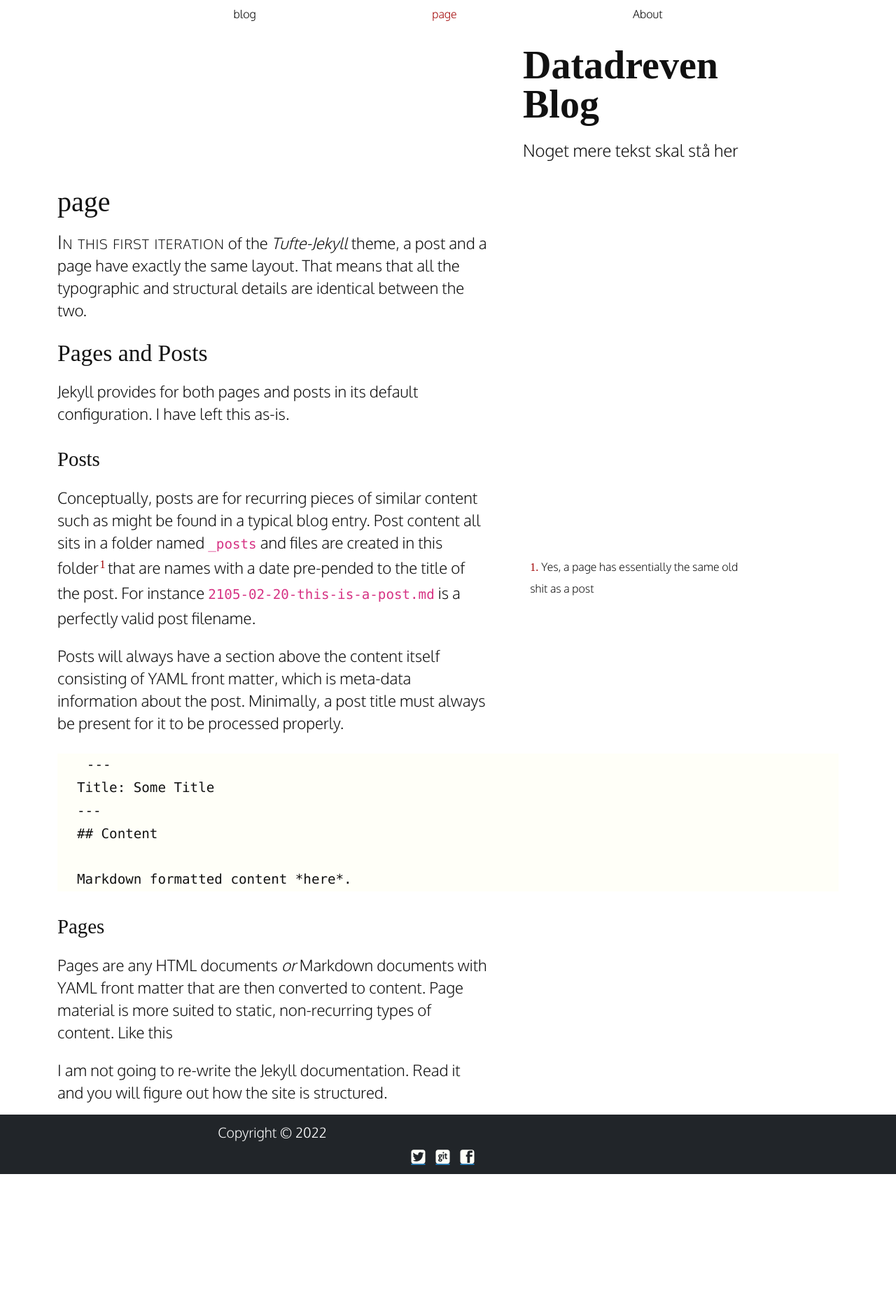
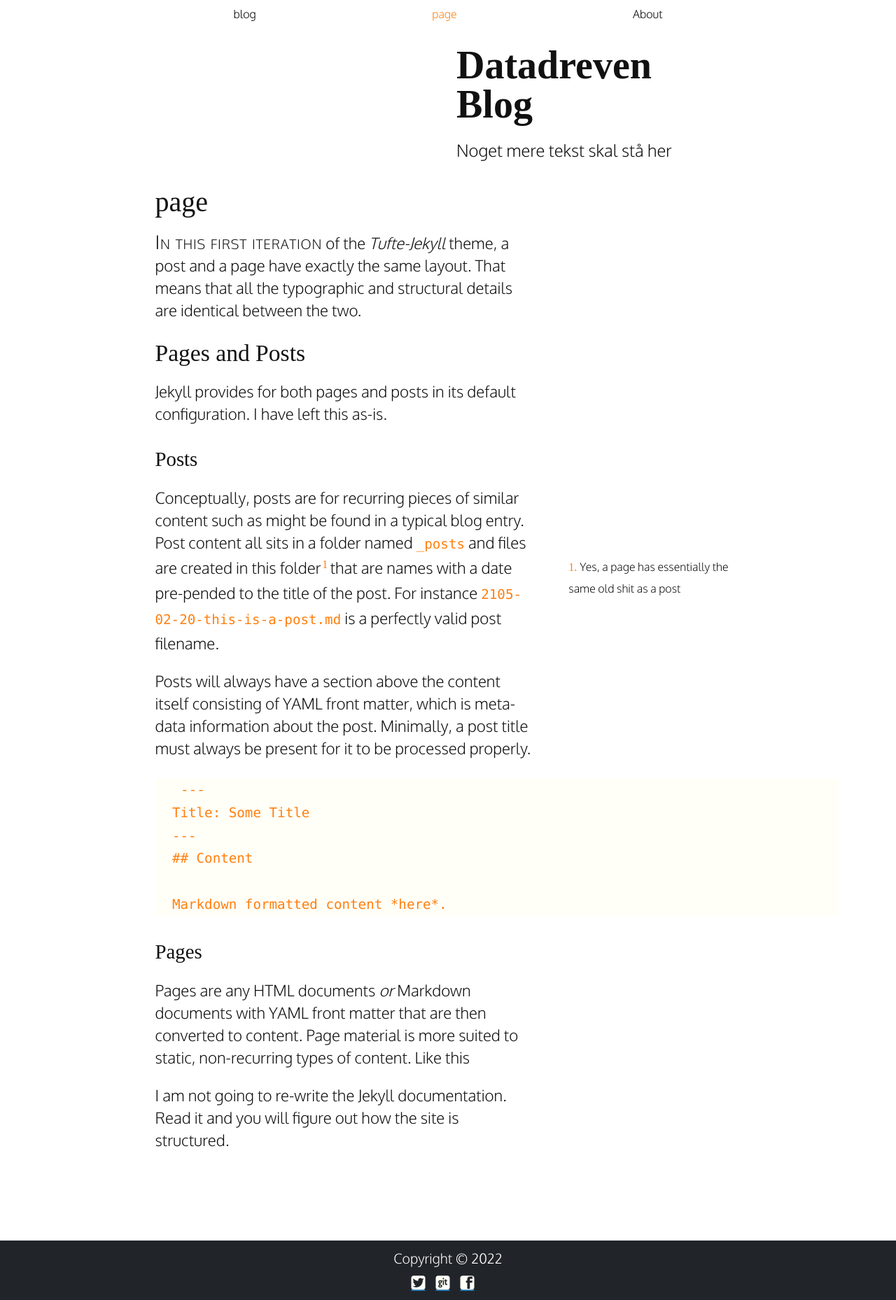
Before and after one commit to AsgerSP/asgersp.github.io, a Jekyll site: the page built from page/index.md, in a window 1280 px wide. Shown: the whole page at 70% size. Built offline with Jekyll 4.4.1, drawn with Linux system fonts in a browser that asks for light colours; before the commit the page ends 1678 px from its top, so only the background shows below that.

Commit message:
added $contrast-color

```diff
--- a/_includes/footer.html
+++ b/_includes/footer.html
@@ -1,6 +1,6 @@
 <footer class="py-2 bg-dark text-center">
   <div class="container">
-    <p class="m-0 text-white"><small>Copyright &copy; {{ site.time | date: '%Y' }}</small></p>
+    <p class="m-0 text-white w-100"><small>Copyright &copy; {{ site.time | date: '%Y' }}</small></p>
   </div>
   <ul class="p-0 footer-links">
     {% for entry in site.data.social %}
--- a/_includes/header.html
+++ b/_includes/header.html
@@ -16,7 +16,7 @@
 </nav>
 <div class="container">
 	<div class="row align-items-center">
-		<div class="col-md-4 text-center text-lg-start order-md-2">
+		<div class="col-md-4 text-center text-md-start order-md-2">
 			<h1 class="display-4 fw-bold lh-1 mb-3">
 				Datadreven Blog
 			</h1>
@@ -24,7 +24,7 @@
 				Noget mere tekst skal stå her
 			</p>
 		</div>
-		<div class="col-md-4 offset-md-3 order-md-1 text-center">
+		<div class="col-md-4 offset-md-2 order-md-1 text-center">
 			{% include D3/MagtensElite.html %}
 		</div>
 	</div>
--- a/_layouts/default.html
+++ b/_layouts/default.html
@@ -5,7 +5,9 @@
 <body class="group">
   {% include header.html %}
   <div class="container">
-    {{ content }}
+    <div class="article">
+      {{ content }}
+    </div>
   </div>
   {% include print-footer.html %}
   {% include footer.html %}
--- a/_sass/_settings.scss
+++ b/_sass/_settings.scss
@@ -18,3 +18,4 @@
 // NOTE: in order to override some Bootstrap variables, copy-paste a variable from _sass/bootstrap/_variables.scss file and update it's value, e.g. $primary: #ff88aa;
 $primary: #1f77b4;
 $warning: #ff7f0e;
+$contrast-color: $warning;
--- a/css/tufte.scss
+++ b/css/tufte.scss
@@ -35,9 +35,40 @@
   width: 100% !important;
 }
 
+.full-width {
+  p {
+    width: 90%;
+  }
+}
+
 .group {
-  p {
-    width: 55%;
+  article,
+  .article {
+    p,
+    .table-wrapper,
+    .mathblock {
+      width: 55%;
+
+      @media (max-width: 760px) {
+        width: 90%;
+      }
+    }
+
+    table,
+    .booktabs {
+      margin-left: 0;
+    }
+
+    ol,
+    ul {
+      width: 45%;
+    }
+  }
+}
+
+footer {
+  @media screen and (min-width: 800px) {
+    margin-top: 8rem;
   }
 }
 //* END OF ADD-INS */
@@ -144,7 +175,7 @@
     border-bottom: 1px solid #777;
     padding-bottom: 1px;
   } @else {
-    color: $contrast-color;
+    // color: $contrast-color;
     text-decoration: none;
   }
 }
@@ -256,6 +287,7 @@
   font-size: 1.2rem; // also added p code, p pre code and pre selector to account for Markdown parsing
   line-height: 1.71428571; // of triple backticks plus rationalized line-heights and margins
   margin-top: 1.71428571rem;
+  color: $contrast-color;
 }
 
 h1 code,
@@ -446,13 +478,6 @@
   color: $contrast-color;
   top: 0rem;
 } //removed superscripting for numerical reference in sidenote
-
-// p,
-// footer,
-// div.table-wrapper,
-// div.mathblock {
-//   width: 55%;
-// }
 
 div.table-wrapper {
   overflow-x: auto;
```
